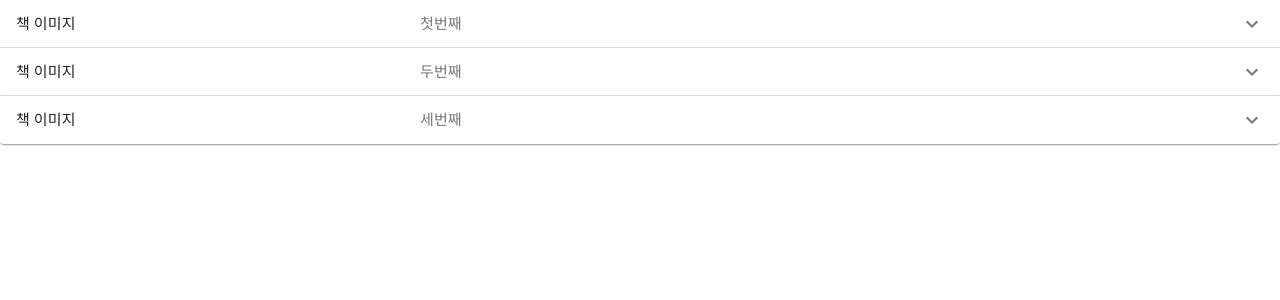
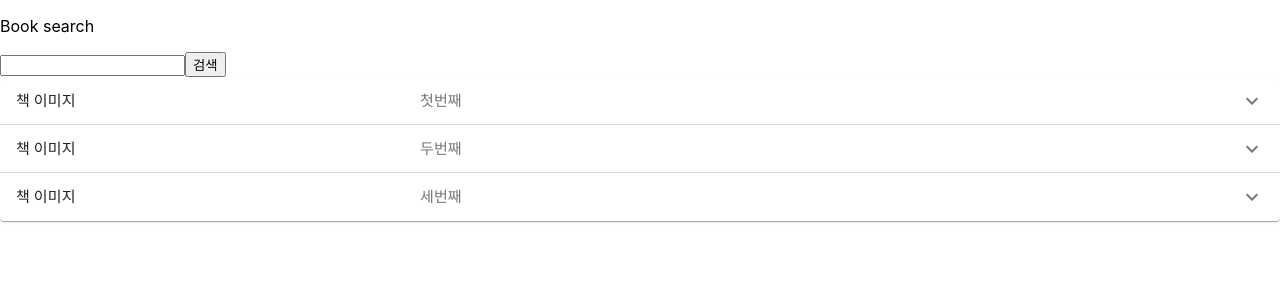
Before and after one commit to jellybrown/amazing-book-search, a React (Create React App) app: page / in a window 1280 px wide. Shown: the top 300 px of the page. Built offline with nearby package versions, Linux system fonts and the light colour scheme.

Commit message:
searchInput 컴포넌트 작성

```diff
--- a/src/App.js
+++ b/src/App.js
@@ -1,10 +1,12 @@
 import logo from "./logo.svg";
 import "./App.css";
 import BookList from "./components/bookList";
+import SearchInput from "./components/searchInput";
 
 function App() {
   return (
     <>
+      <SearchInput />
       <BookList />
     </>
   );
--- a/src/components/searchInput.js
+++ b/src/components/searchInput.js
@@ -1,7 +1,26 @@
-import React from "react";
+import React, { useState } from "react";
 
 const SearchInput = () => {
-  return <div></div>;
+  const [term, setTerm] = useState("");
+  const onChange = (e) => {
+    setTerm(e.target.value);
+    console.log(term);
+  };
+
+  const onSearch = (e) => {
+    e.preventDefault();
+    console.log(term);
+  };
+
+  return (
+    <>
+      <p>Book search</p>
+      <form onSubmit={onSearch}>
+        <input type="text" name="search" value={term} onChange={onChange} />
+        <button>검색</button>
+      </form>
+    </>
+  );
 };
 
 export default SearchInput;
```
Also changed, not shown: 1 other file (tests, documents, lock files or other folders).
